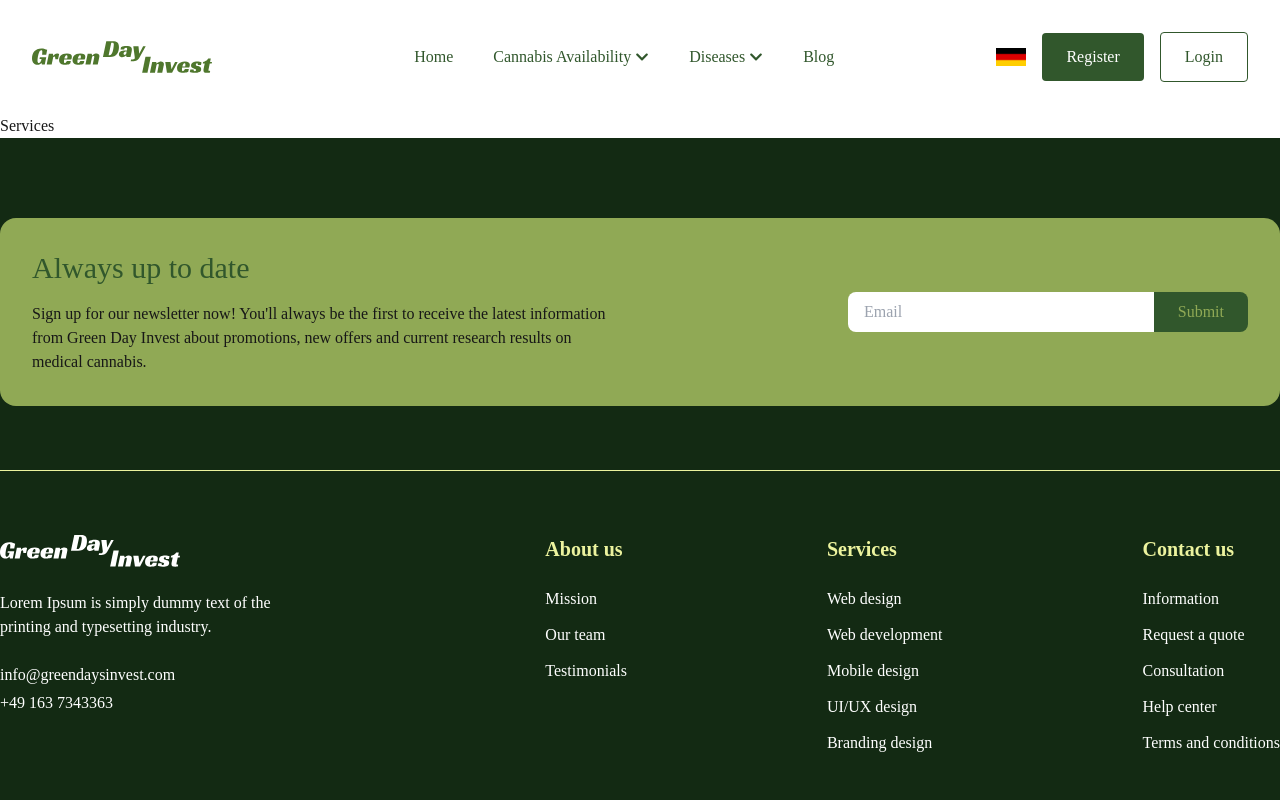
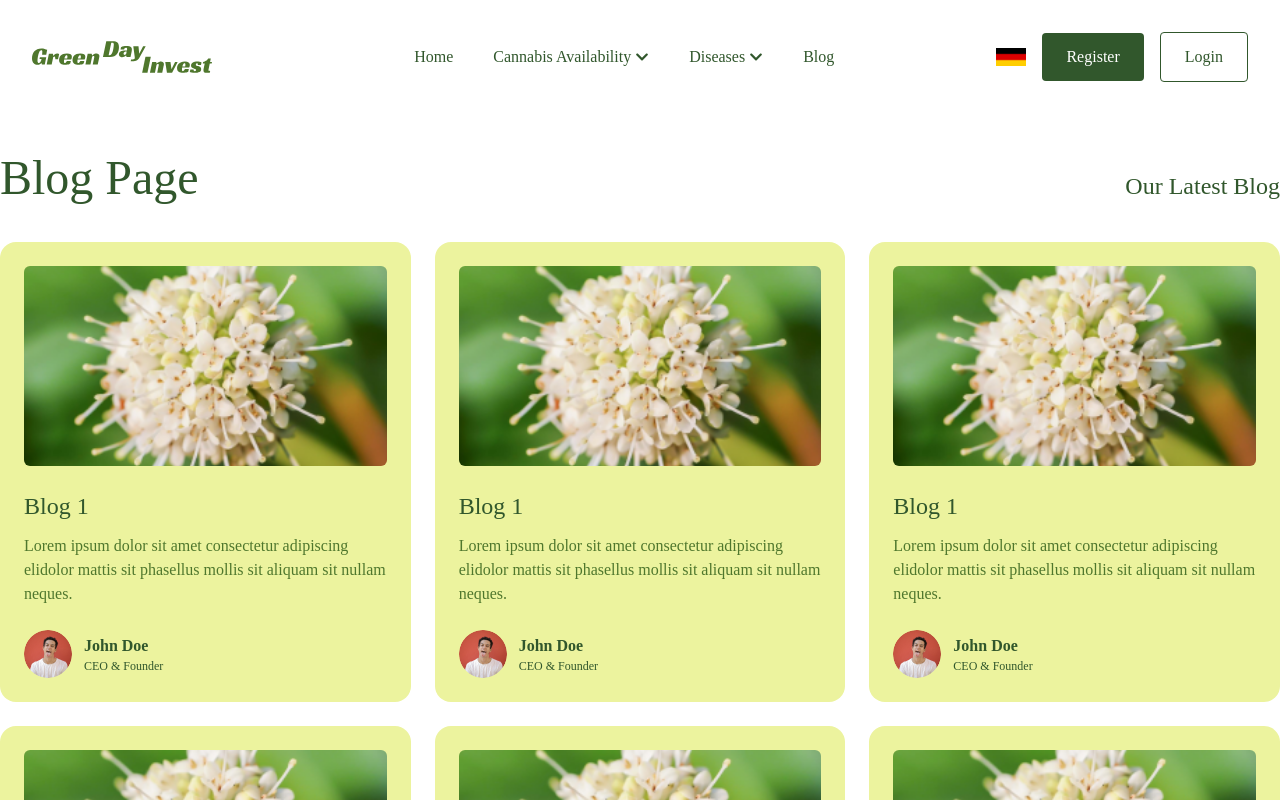
Before and after one commit to GreenDaysInvest/green-days-invest-fe, a Next.js app: page /en/blog in a window 1280 px wide. Shown: the top 800 px of the page. Built offline with nearby package versions, Linux system fonts and the light colour scheme.

Commit message:
blog page

```diff
--- a/messages/de.json
+++ b/messages/de.json
@@ -90,7 +90,11 @@
     }
   },
   "CannabisPage": {
-    "title": "Find the right flower",
+    "title": "Discover the key to grow your business",
     "subtitle": "Lorem ipsum dolor sit amet consectetur adipiscing elidolor mattis sit phasellus mollis sit aliquam sit nullam neques."
+  },
+  "BlogPage": {
+    "title": "Blog Page",
+    "subtitle": "Our Latest Blog"
   }
 }
--- a/messages/en.json
+++ b/messages/en.json
@@ -90,7 +90,11 @@
     }
   },
   "CannabisPage": {
-    "title": "Find the right flower",
+    "title": "Discover the key to grow your business",
     "subtitle": "Lorem ipsum dolor sit amet consectetur adipiscing elidolor mattis sit phasellus mollis sit aliquam sit nullam neques."
+  },
+  "BlogPage": {
+    "title": "Blog Page",
+    "subtitle": "Our Latest Blog"
   }
 }
--- a/src/app/[locale]/blog/page.tsx
+++ b/src/app/[locale]/blog/page.tsx
@@ -1,8 +1,122 @@
+import { useTranslations } from "next-intl";
+import flower from '../../../../public/flower.png'
+import avatar from '../../../../public/avatar.png'
+import BlogCard from "@/app/components/BlogCard/BlogCard";
+
+const blogs = [
+    {
+        image: flower,
+        title: 'Blog 1',
+        description: 'Lorem ipsum dolor sit amet consectetur adipiscing elidolor mattis sit phasellus mollis sit aliquam sit nullam neques.',
+        client: {
+            name: 'John Doe',
+            position: 'CEO & Founder',
+            avatar,
+        }
+    },
+    {
+        image: flower,
+        title: 'Blog 1',
+        description: 'Lorem ipsum dolor sit amet consectetur adipiscing elidolor mattis sit phasellus mollis sit aliquam sit nullam neques.',
+        client: {
+            name: 'John Doe',
+            position: 'CEO & Founder',
+            avatar,
+        }
+    },
+    {
+        image: flower,
+        title: 'Blog 1',
+        description: 'Lorem ipsum dolor sit amet consectetur adipiscing elidolor mattis sit phasellus mollis sit aliquam sit nullam neques.',
+        client: {
+            name: 'John Doe',
+            position: 'CEO & Founder',
+            avatar,
+        }
+    },
+    {
+        image: flower,
+        title: 'Blog 1',
+        description: 'Lorem ipsum dolor sit amet consectetur adipiscing elidolor mattis sit phasellus mollis sit aliquam sit nullam neques.',
+        client: {
+            name: 'John Doe',
+            position: 'CEO & Founder',
+            avatar,
+        }
+    },
+    {
+        image: flower,
+        title: 'Blog 1',
+        description: 'Lorem ipsum dolor sit amet consectetur adipiscing elidolor mattis sit phasellus mollis sit aliquam sit nullam neques.',
+        client: {
+            name: 'John Doe',
+            position: 'CEO & Founder',
+            avatar,
+        }
+    },
+    {
+        image: flower,
+        title: 'Blog 1',
+        description: 'Lorem ipsum dolor sit amet consectetur adipiscing elidolor mattis sit phasellus mollis sit aliquam sit nullam neques.',
+        client: {
+            name: 'John Doe',
+            position: 'CEO & Founder',
+            avatar,
+        }
+    },
+    {
+        image: flower,
+        title: 'Blog 1',
+        description: 'Lorem ipsum dolor sit amet consectetur adipiscing elidolor mattis sit phasellus mollis sit aliquam sit nullam neques.',
+        client: {
+            name: 'John Doe',
+            position: 'CEO & Founder',
+            avatar,
+        }
+    },
+    {
+        image: flower,
+        title: 'Blog 1',
+        description: 'Lorem ipsum dolor sit amet consectetur adipiscing elidolor mattis sit phasellus mollis sit aliquam sit nullam neques.',
+        client: {
+            name: 'John Doe',
+            position: 'CEO & Founder',
+            avatar,
+        }
+    },
+    {
+        image: flower,
+        title: 'Blog 1',
+        description: 'Lorem ipsum dolor sit amet consectetur adipiscing elidolor mattis sit phasellus mollis sit aliquam sit nullam neques.',
+        client: {
+            name: 'John Doe',
+            position: 'CEO & Founder',
+            avatar,
+        }
+    },
+]
 
 const Blog = () => {
+
+    const t = useTranslations('BlogPage')
+
     return (
-        <div>
-            <p>Services</p>
+        <div className="pt-10 pb-20">
+            <div className="container mx-auto">
+                <div className="flex justify-between items-end mb-10">
+                    <p className="text-secondary text-5xl font-medium">{t('title')}</p>
+                    <p className="text-2xl text-secondary">{t('subtitle')}</p>
+                </div>
+                <div className="grid grid-cols-1 md:grid-cols-2 lg:grid-cols-3 gap-6">
+                    {blogs.map(item => <BlogCard
+                        image={item.image}
+                        title={item.title}
+                        description={item.description}
+                        client={item.client}
+                        />
+                    )}
+                </div>
+            </div>
         </div>
     )
 }
--- /dev/null
+++ b/src/app/components/BlogCard/BlogCard.tsx
@@ -0,0 +1,52 @@
+import Image, { StaticImageData } from "next/image";
+
+interface Props {
+    image: StaticImageData,
+    title: string,
+    description: string,
+    client: {
+        name: string;
+        avatar: StaticImageData;
+        position: string;
+    }
+}
+
+const BlogCard: React.FC<Props> = ({
+    image,
+    title,
+    description,
+    client: {
+        name,
+        avatar,
+        position
+    }}
+) => {
+    return (
+        <div className="flex flex-col bg-tertiary rounded-2xl p-6">
+            <Image
+                src={image}
+                alt={`${image}-img`}
+                width={336}
+                height={200}
+                className="rounded-md w-full h-[200px] object-cover mb-6"
+                />
+            <p className="text-2xl text-secondary text-medium mb-3">{title}</p>
+            <p className="text-main mb-3">{description}</p>
+            <div className="flex items-center mt-3">
+                <Image
+                    src={avatar}
+                    alt={name}
+                    width={48}
+                    height={48}
+                    className="rounded-full"
+                />
+                <div className="flex flex-col ml-3">
+                    <p className="text-secondary font-bold">{name}</p>
+                    <p className="text-secondary text-xs">{position}</p>
+                </div>
+            </div>
+        </div>
+    )
+}
+
+export default BlogCard;
--- a/src/app/components/Navbar/Navbar.tsx
+++ b/src/app/components/Navbar/Navbar.tsx
@@ -107,8 +107,8 @@ const Navbar: React.FC = () => {
               </div>
             </div>
 
-            <Link href="/accessories-shop" legacyBehavior>
-              <p className="text-secondary font-normal hover:text-gray-500">{t('blog')}</p>
+            <Link href="/blog" legacyBehavior>
+              <p className="text-secondary font-normal hover:text-gray-500 cursor-pointer">{t('blog')}</p>
             </Link>
           </div>
 
```
